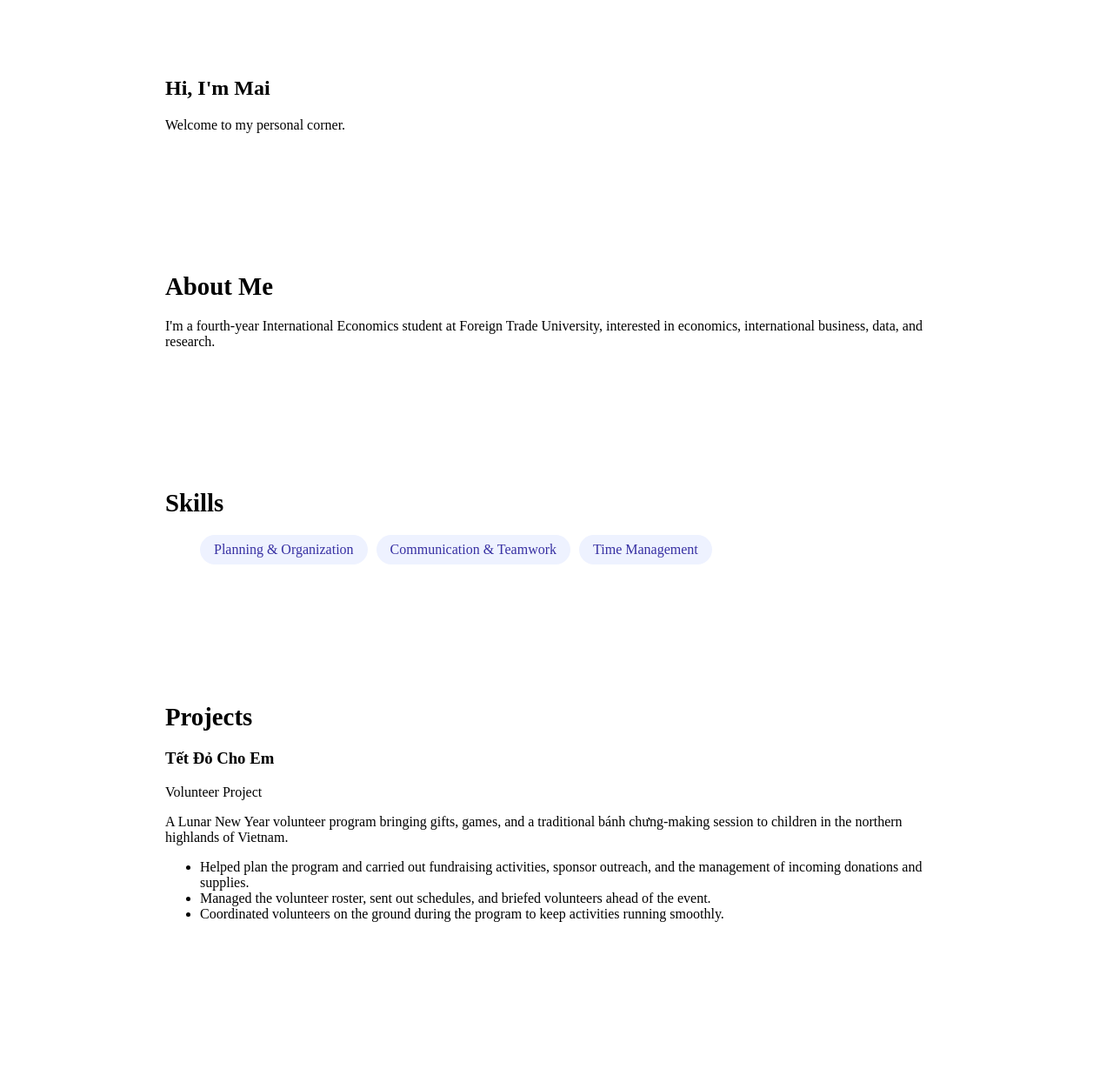
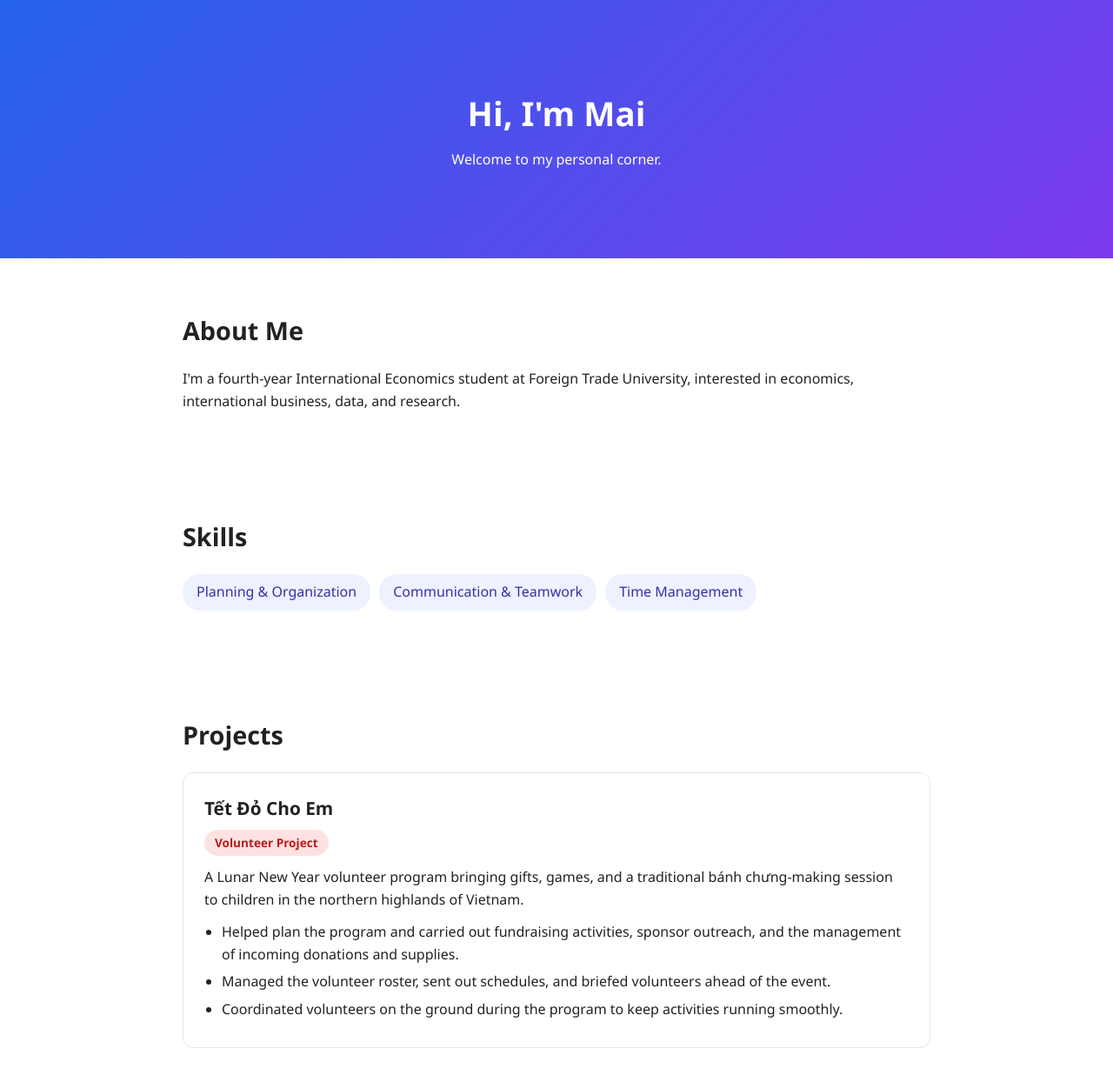
Before and after one commit to ltm50725-ftu/ltm50725-ftu.github.io, a plain HTML site: page index.html in a window 1280 px wide. Shown: the whole page at 87% size. Before the commit the page ends 1144 px from the top, so only its background shows below. Drawn offline with Linux system fonts and the light colour scheme.

Commit message:
Update style.css

```diff
--- a/style.css
+++ b/style.css
@@ -1,3 +1,21 @@
+* { margin: 0; padding: 0; box-sizing: border-box; }
+
+body {
+  font-family: "Segoe UI", Arial, sans-serif;
+  line-height: 1.6;
+  color: #222;
+}
+
+.hero {
+  text-align: center;
+  padding: 100px 20px;
+  background: linear-gradient(135deg, #2563eb, #7c3aed);
+  color: #fff;
+  max-width: none;
+}
+
+.hero h1 { font-size: 2.4rem; margin-bottom: 10px; }
+
 section {
   max-width: 900px;
   margin: auto;
@@ -22,3 +40,46 @@ section h2 {
   padding: 8px 16px;
   border-radius: 20px;
 }
+
+.cards {
+  display: grid;
+  grid-template-columns: repeat(auto-fit, minmax(280px, 1fr));
+  gap: 20px;
+}
+
+.card {
+  border: 1px solid #e5e7eb;
+  border-radius: 12px;
+  padding: 24px;
+  transition: transform 0.2s, box-shadow 0.2s;
+}
+
+.card:hover {
+  transform: translateY(-4px);
+  box-shadow: 0 6px 18px rgba(0, 0, 0, 0.1);
+}
+
+.card h3 {
+  margin-bottom: 8px;
+  font-size: 1.3rem;
+}
+
+.tag {
+  display: inline-block;
+  margin-bottom: 12px;
+  padding: 4px 12px;
+  background: #fee2e2;
+  color: #b91c1c;
+  border-radius: 20px;
+  font-size: 0.85rem;
+  font-weight: 600;
+}
+
+.details {
+  margin-top: 12px;
+  padding-left: 20px;
+}
+
+.details li {
+  margin-bottom: 6px;
+}
```
